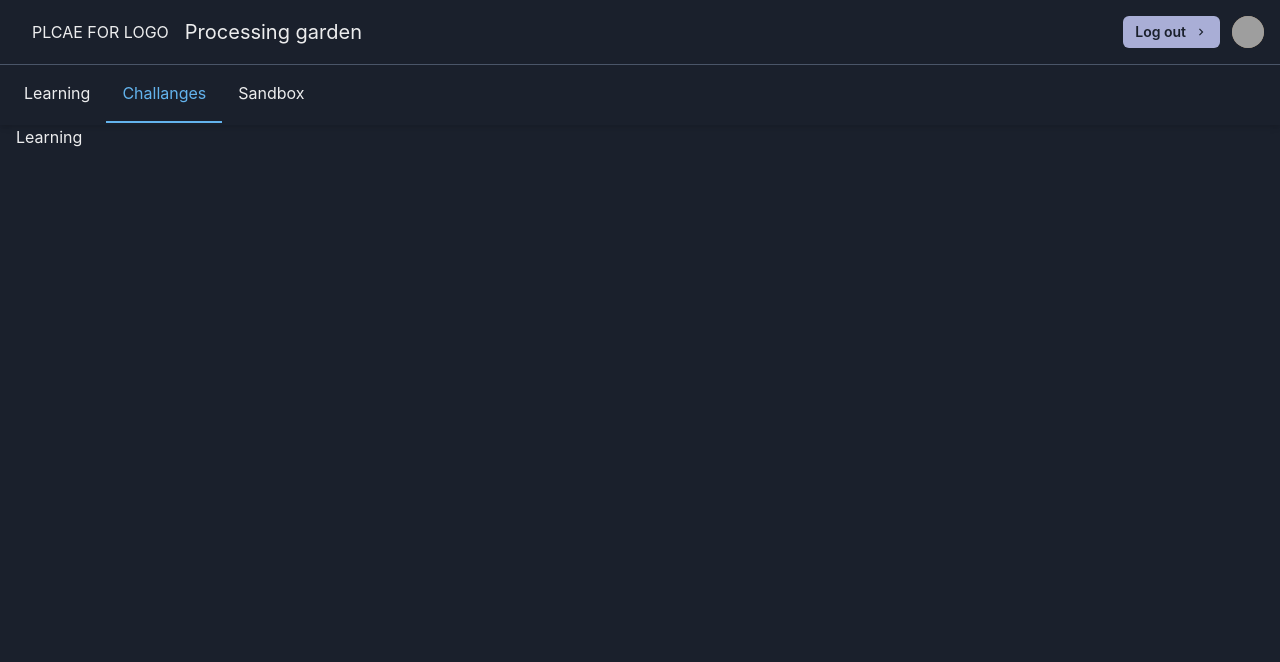
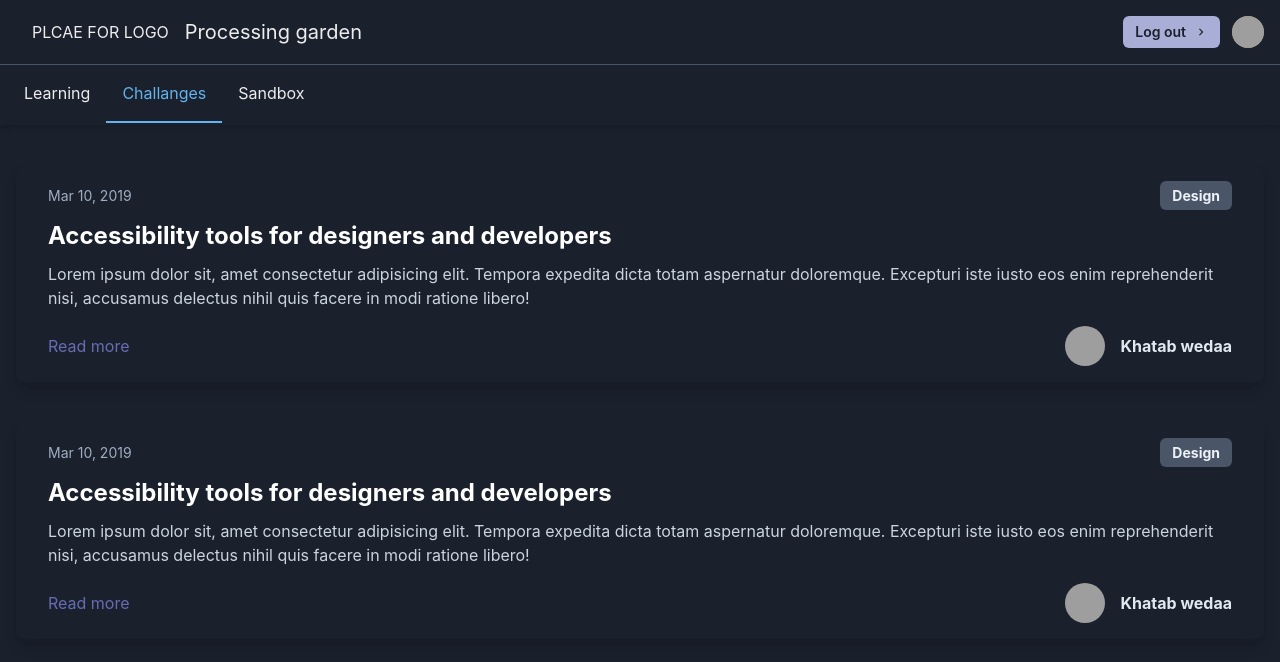
Before and after one commit to akai-org/processing-garden, a Next.js app: page /learning in a window 1280 px wide. Shown: the top 662 px of the page. Built offline with nearby package versions, Linux system fonts and the light colour scheme; grey boxes are pictures that could not be loaded.

Commit message:
learning list

```diff
--- a/src/pages/index.tsx
+++ b/src/pages/index.tsx
@@ -1,5 +1,6 @@
 import Head from 'next/head';
 import { Heading } from '@chakra-ui/react';
+import Learning from 'pages/learning';
 
 export default function Home() {
   return (
@@ -10,6 +11,7 @@ export default function Home() {
       </Head>
 
       <Heading as="h1">Processing Garden</Heading>
+      <Learning />
       <Heading as="h4" size={'sm'}>
         Bitches...
       </Heading>
--- a/src/pages/learning/index.tsx
+++ b/src/pages/learning/index.tsx
@@ -1,7 +1,125 @@
 import { FC } from 'react';
+import {
+  chakra,
+  Box,
+  Image,
+  Flex,
+  useColorModeValue,
+  Link,
+} from '@chakra-ui/react';
 
-const Learning: FC = () => {
-  return <>Learning</>;
+const Card = ({ props }: any) => {
+  console.log(props);
+  return (
+    <Flex pt={10} w="full" alignItems="center" justifyContent="center">
+      <Box
+        mx="auto"
+        px={8}
+        py={4}
+        rounded="lg"
+        shadow="lg"
+        bg={useColorModeValue('white', 'gray.800')}
+      >
+        <Flex justifyContent="space-between" alignItems="center">
+          <chakra.span
+            fontSize="sm"
+            color={useColorModeValue('gray.600', 'gray.400')}
+          >
+            Mar 10, 2019
+          </chakra.span>
+          <Link
+            px={3}
+            py={1}
+            bg="gray.600"
+            color="gray.100"
+            fontSize="sm"
+            fontWeight="700"
+            rounded="md"
+            _hover={{ bg: 'gray.500' }}
+          >
+            Design
+          </Link>
+        </Flex>
+
+        <Box mt={2}>
+          <Link
+            fontSize="2xl"
+            color={useColorModeValue('gray.700', 'white')}
+            fontWeight="700"
+            _hover={{
+              color: useColorModeValue('gray.600', 'gray.200'),
+              textDecor: 'underline',
+            }}
+          >
+            Accessibility tools for designers and developers
+          </Link>
+          <chakra.p mt={2} color={useColorModeValue('gray.600', 'gray.300')}>
+            Lorem ipsum dolor sit, amet consectetur adipisicing elit. Tempora
+            expedita dicta totam aspernatur doloremque. Excepturi iste iusto eos
+            enim reprehenderit nisi, accusamus delectus nihil quis facere in
+            modi ratione libero!
+          </chakra.p>
+        </Box>
+
+        <Flex justifyContent="space-between" alignItems="center" mt={4}>
+          <Link
+            color={useColorModeValue('brand.600', 'brand.400')}
+            _hover={{ textDecor: 'underline' }}
+          >
+            Read more
+          </Link>
+
+          <Flex alignItems="center">
+            <Image
+              mx={4}
+              w={10}
+              h={10}
+              rounded="full"
+              fit="cover"
+              display={{ base: 'none', sm: 'block' }}
+              src="https://images.unsplash.com/photo-1502980426475-b83966705988?ixlib=rb-1.2.1&ixid=eyJhcHBfaWQiOjEyMDd9&auto=format&fit=crop&w=40&q=80"
+              alt="avatar"
+            />
+            <Link
+              color={useColorModeValue('gray.700', 'gray.200')}
+              fontWeight="700"
+              cursor="pointer"
+            >
+              Khatab wedaa
+            </Link>
+          </Flex>
+        </Flex>
+      </Box>
+    </Flex>
+  );
 };
 
+const Learning: FC = ({ learnConetntList }: any) => {
+  console.log(2, learnConetntList);
+  return (
+    <>
+      {learnConetntList?.map((el: any) => (
+        <Card props={el} />
+      ))}
+    </>
+  );
+};
+
+export async function getServerSideProps() {
+  const learnConetntList = [
+    {
+      title: 'Tworzenie tła',
+      description: `It is a long established fact that a reader will be distracted by the readable content of a page when looking at its layout. The point of using Lorem Ipsum is that it has a more-or-less normal distribution of letters, as opposed to using 'Content here, content here', making it look like readable English.`,
+    },
+    {
+      title: 'Reagowanie na przyciski',
+      description: `It is a long established fact that a reader will be distracted by the readable content of a page when looking at its layout. The point of using Lorem Ipsum is that it has a more-or-less normal distribution of letters, as opposed to using 'Content here, content here', making it look like readable English.`,
+    },
+  ];
+
+  return {
+    props: { learnConetntList },
+  };
+}
+
 export default Learning;
```
Also changed, not shown: src/content/learn1.mdx (added, +3 -0 lines).
